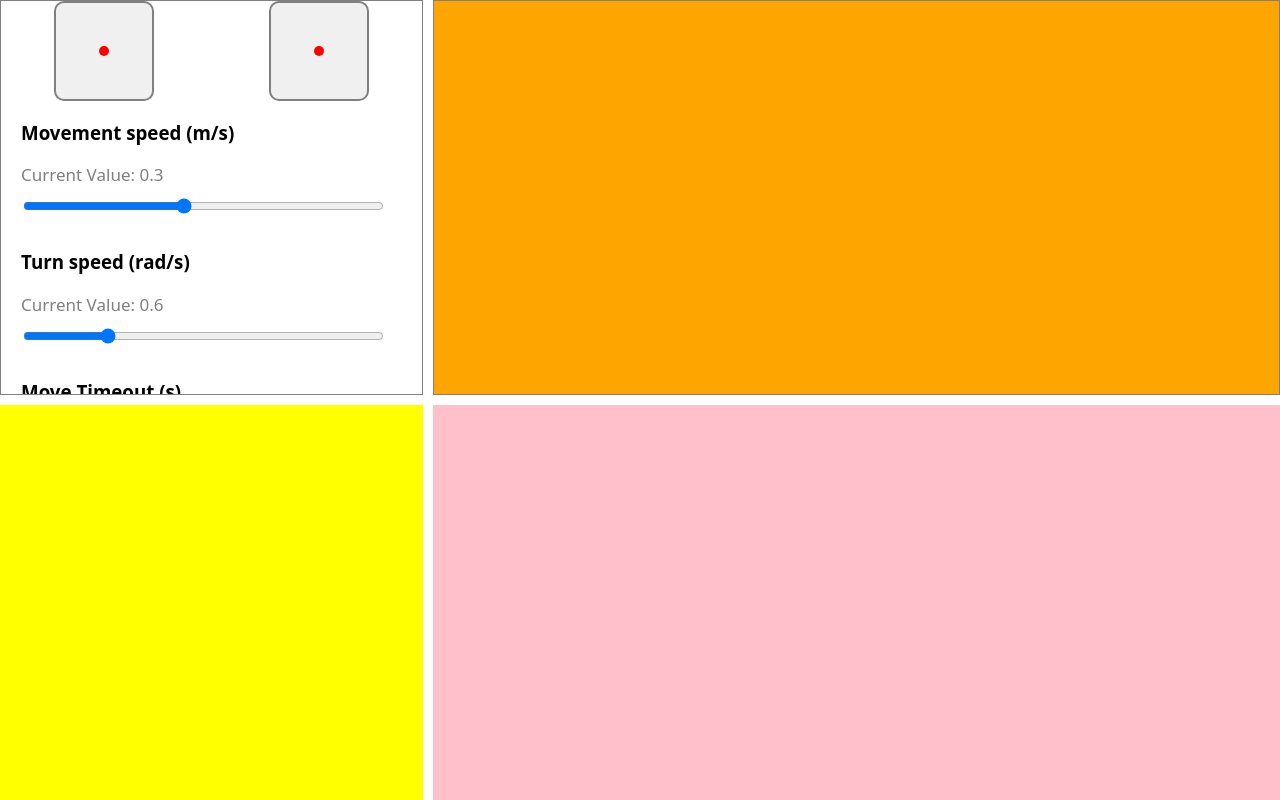
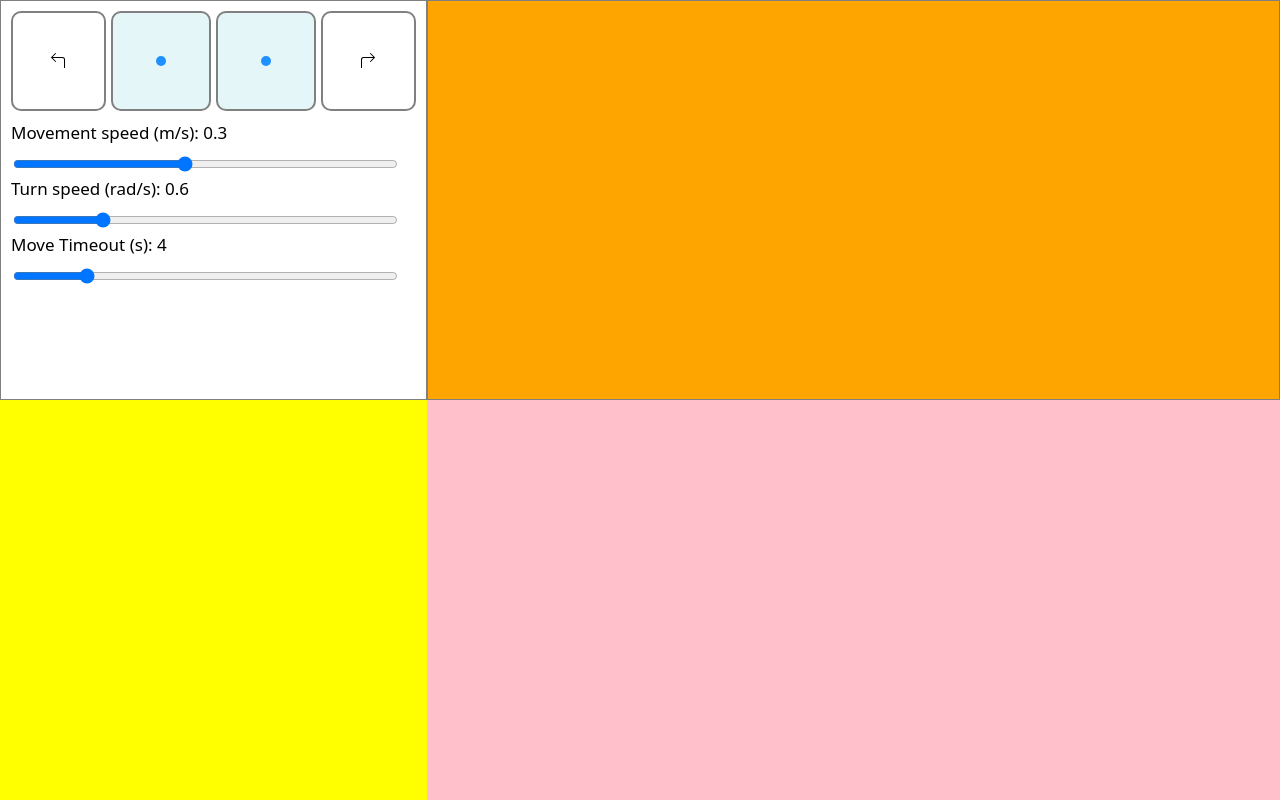
Before and after one commit to S3942721/robo-web-controller, a React (Vite) app in the folder frontend/: page /tom in a window 1280 px wide. Built offline with nearby package versions, Linux system fonts and the light colour scheme; no server answers.

Commit message:
Add script to puppet page

```diff
--- a/frontend/src/components/FoldableSection.jsx
+++ b/frontend/src/components/FoldableSection.jsx
@@ -8,7 +8,7 @@ export default function FoldableSection({ className, children, title, foldable =
     if (!foldable) {
         console.log('FoldableSection.jsx: foldable is false')
         return (
-            <div className={`${className || ''} ${compact ? 'compact' : ''}`}>
+            <div className={`${className || ''} ${compact ? 'compact' : ''}`} style={{padding: '10px'}}>
                 { children }
             </div>
         )
--- a/frontend/src/components/PreDefinedScripts.jsx
+++ b/frontend/src/components/PreDefinedScripts.jsx
@@ -2,7 +2,7 @@ import { useEffect, useState } from "react";
 import useWebSocket, { requestWS } from "../utils/useWebSocket";
 import FoldableSection from "./FoldableSection";
 
-export default function PreDefinedScripts({ controller, resetController }) {
+export default function PreDefinedScripts({ controller, resetController, foldable, compact }) {
 
     const { scripts } = useWebSocket();
     const [arrScripts, setArrScripts] = useState([]);
@@ -47,6 +47,31 @@ export default function PreDefinedScripts({ controller, resetController }) {
     // eslint-disable-next-line
     }, [controller])
 
+    if (compact) {
+        return (
+            <FoldableSection title={"Pre-Defined Scripts"} foldable={foldable} compact={compact}>
+                { arrScripts.map((script_name, i)=>{
+                    const script_value = scripts[script_name];
+                    return (
+                        <div
+                            key={`script-${i}`}
+                            className={`script clickable${s === script_name ? ' selected' : ""}`}
+                            onClick={()=>setScript(script_name)}
+                        >
+                            <div className="script-name">{script_name}</div>
+                            <div className="script-value">{script_value}</div>
+                        </div>
+                    )
+                }) }
+                <div className="inline-btns">
+                    <div className="btn" onClick={()=>switchSelect('last')}>Switch to Last Script</div>
+                    <div className="btn" onClick={executeSelectedScript}>Execute Selected Script</div>
+                    <div className="btn" onClick={()=>switchSelect('next')}>Switch to Next Script</div>
+                </div>
+            </FoldableSection>
+        )
+    }
+
     return (
         <FoldableSection title={"Pre-Defined Scripts"}>
             { arrScripts.map((script_name, i)=>{
--- a/frontend/src/components/pages/MoveController.jsx
+++ b/frontend/src/components/pages/MoveController.jsx
@@ -122,7 +122,10 @@ export default function MoveController({foldable, compact=false}) {
         // Return compact version of the component
         return (
             <FoldableSection title={"Movement Controller"} foldable={foldable} compact={true}>
-                <div className="joystick-container">
+                <div className="joystick-container" style={{marginBottom: '10px'}}>
+                    <div className={`rotation compact ${keys.Q ? "holding" : ""}`}>
+                        <Arrow90degLeft />
+                    </div>
                     <div className="joystick-box">
                         <div
                             className="joystick-point"
@@ -141,14 +144,13 @@ export default function MoveController({foldable, compact=false}) {
                             }}
                         />
                     </div>
+                    <div className={`rotation compact ${keys.E ? "holding" : ""}`}>
+                        <Arrow90degRight />
+                    </div>
                 </div>
-                {/* <div>X {x}</div>
-                <div>Y {y}</div>
-                <div>Hx {hx}</div>
-                <div>Hy {hy}</div> */}
-                <ScrollBar name='Movement speed (m/s)' initial={0.3} max={0.55} min={0.1} step={0.05} callback={updateCallback("ControlMovementSpeed")} />
-                <ScrollBar  name='Turn speed (rad/s)' initial={0.6} max={2} min={0.2} step={0.05} callback={updateCallback("ControlTurnSpeed")} />
-                <ScrollBar name='Move Timeout (s)' initial={4} max={20} min={0.5} step={0.5} callback={updateCallback("ControlMovementTimeout")} />
+                <ScrollBar name='Movement speed (m/s)' initial={0.3} max={0.55} min={0.1} step={0.05} callback={updateCallback("ControlMovementSpeed")} compact={true} />
+                <ScrollBar name='Turn speed (rad/s)' initial={0.6} max={2} min={0.2} step={0.05} callback={updateCallback("ControlTurnSpeed")} compact={true} />
+                <ScrollBar name='Move Timeout (s)' initial={4} max={20} min={0.5} step={0.5} callback={updateCallback("ControlMovementTimeout")} compact={true} />
             </FoldableSection>
         );
     }
--- a/frontend/src/components/pages/Puppeteer.jsx
+++ b/frontend/src/components/pages/Puppeteer.jsx
@@ -1,26 +1,27 @@
-import PreDefinedScripts from "../PreDefinedScripts"
-import ShortCuts from "./ShortCuts"
-import ScrollControllers from "../ScrollControllers"
-import MoveController from "./MoveController"
-import FullScreenSection from "../FullScreenSection"
-import ManualDefinedScript from "./../ManualDefinedScript"
+import PreDefinedScripts from "../PreDefinedScripts";
+import ScrollControllers from "../ScrollControllers";
+import MoveController from "./MoveController";
+import ShortCuts from "./ShortCuts";
+
 
 export default function Puppeteer() {
-        return (
-            <div>
-                <MoveController />
-                <ManualDefinedScript />
-                <ShortCuts />
-                <PreDefinedScripts />
-                <ScrollControllers />
+
+    return (
+        // <div style={{width: '1280px', height: '800px', position: 'absolute', top: 0, left: 0, backgroundColor: 'green'}}></div>
+        <div className={'full-screen-unscrollable'}>
+            <div className={'grid-container'}>
+                <div className={'grid-item'}>
+                    <MoveController foldable={false} compact={true}/>
+                </div>
+                <div className={'grid-item'}>
+                    <PreDefinedScripts foldable={false} compact={true}/>
+                </div>
+                <div style={{backgroundColor: "yellow"}}></div>
+                <div style={{backgroundColor: "pink"}}></div>
             </div>
-        )
-    // return (
-    //     <FullScreenSection className={full_screen ? 'full-screen-unscrollable' : ''} title={'Puppeteer'}>
-    //         <div className="grid-item"><MoveController /></div>
-    //         <div className="grid-item"><ShortCuts /></div>
-    //         <div className="grid-item"><PreDefinedScripts /></div>
-    //         <div className="grid-item"><ScrollControllers /></div>
-    //     </FullScreenSection>
-    // )
+        </div>
+            /*{ <ShortCuts />
+            <PreDefinedScripts />
+            <ScrollControllers /> }*/
+    )
 }
--- a/frontend/src/components/pages/index.jsx
+++ b/frontend/src/components/pages/index.jsx
@@ -12,6 +12,7 @@ export default function Controller() {
         <div>
             <MoveController />
             <ManualDefinedScript />
+            <SelectProfile />
             <ShortCuts />
             <PreDefinedScripts />
             <ScrollControllers />
--- a/frontend/src/components/sub-components/ScrollBar.jsx
+++ b/frontend/src/components/sub-components/ScrollBar.jsx
@@ -12,8 +12,7 @@ export default function ScrollBar({ name, initial, max, min, step, callback, com
     if (compact) {
         return (
             <div className="scroll-bar-container compact" >
-                { name }
-                <div className="number">Current Value: {value}</div>
+                <div className="number compact">{ name }: {value}</div>
                 <input type="range" min={min ?? 0} max={max ?? 100} step={step ?? 1} onChange={updateValue} value={value} />
             </div>
         )
--- a/frontend/src/styles/index.css
+++ b/frontend/src/styles/index.css
@@ -32,7 +32,7 @@ section > .foldable > .grid-shortcuts > .shortcut:hover,
     user-select: none;
     align-content: center;
     text-align: center;
-    transition-duration: .3s;
+    transition-duration: 0.5s; /* Adjust this value to change the fade time */
     margin: auto;
 }
 
@@ -43,6 +43,10 @@ section > .foldable > .grid-shortcuts > .shortcut:hover,
 
 .btn:hover {
     background-color: rgb(14, 105, 196);
+}
+
+.btn:active {
+    background-color: rgb(10, 80, 150);
 }
 
 section {
@@ -63,7 +67,7 @@ section > .title-bar > .fold-button {
     position: absolute;
     right: 0;
     top: 10px;
-    transition-duration: .5s;
+    transition-duration: 0.5s; /* Adjust this value to change the fade time */
     transform-origin: center;
 }
 section > .title-bar > .fold-button.expand {
@@ -71,6 +75,7 @@ section > .title-bar > .fold-button.expand {
 }
 section > .foldable {
     transform-origin: top;
+    transition-duration: 0.5s; /* Adjust this value to change the fade time */
 }
 section > .foldable.folded {
     transform: scaleY(0);
@@ -224,6 +229,7 @@ section > .foldable > .grid-shortcuts > .shortcut {
     text-align: center;
     align-content: center;
     border-radius: 10px;
+    transition-duration: 0.2s;
 }
 section.full-screen > .foldable > .grid-shortcuts > .shortcut {
     font-size: 40px;
@@ -231,7 +237,7 @@ section.full-screen > .foldable > .grid-shortcuts > .shortcut {
 }
 
 section > .foldable > .grid-shortcuts > .shortcut:active {
-    background-color: rgb(14, 105, 196);
+    background-color: rgb(10, 80, 150);
 }
 
 /* upload settings */
@@ -303,6 +309,12 @@ section > .foldable > .grid-shortcuts > .shortcut:active {
     margin-bottom: 10px;
 }
 
+.scroll-bar-container > .number.compact {
+    color: black;
+    font-size: 17px;
+    margin-bottom: 10px;
+}
+
 .scroll-bar-container > input[type='range'] {
     width: 100%;
 }
@@ -370,6 +382,16 @@ section > .foldable > .grid-shortcuts > .shortcut:active {
     right: calc(var(--rotation-width) + 10px);
     top: 0;
 }
+
+.movement-controller > .Q.compact {
+    /* Place in the middle of the bounding div */
+    right: calc(var(--rotation-width) + 10px);
+    top: calc(var(--rotation-height) / 2 - 10px);
+
+    width: 100%;
+    height: 100%;
+}
+
 .movement-controller > .E {
     right: 0;
     top: 0;
@@ -401,6 +423,21 @@ section > .foldable > .grid-shortcuts > .shortcut:active {
     width: 20px;
     height: 20px;
 }
+
+.rotation.compact {
+    flex: 1;
+    display: flex;
+    align-items: center;
+    justify-content: center;
+    border: 2px solid gray;
+    border-radius: 10px;
+}
+
+.rotation.compact.holding {
+    background-color: dodgerblue;
+    color: white;
+}
+
 /* announcements */
 .select-announces {
     width: 100%;
@@ -429,7 +466,7 @@ section > .foldable > .grid-shortcuts > .shortcut:active {
     height: 100vh;
     grid-template-rows: 1fr 1fr;
     grid-template-columns: 1fr 2fr;
-    gap: 10px;
+    gap: 0px;
 }
 
 .grid-item {
@@ -438,6 +475,7 @@ section > .foldable > .grid-shortcuts > .shortcut:active {
     align-items: center;
     justify-content: center;
     overflow: hidden;
+    position: relative;
 }
 
 .grid-item {
@@ -449,7 +487,7 @@ section > .foldable > .grid-shortcuts > .shortcut:active {
 
 .full-screen-section {
     margin: 0;
-    padding: 0;
+    padding: 10px;
     width: 100vw;
     height: 100vh;
     overflow: hidden;
@@ -468,22 +506,22 @@ section > .foldable > .grid-shortcuts > .shortcut:active {
     border: 2px solid gray;
     border-radius: 10px;
     margin: auto;
-    background-color: #f0f0f0;
+    background-color: #E4F6F8;
 }
 
 .joystick-point {
     position: absolute;
     width: 10px;
     height: 10px;
-    background-color: red;
+    background-color: dodgerblue;
     border-radius: 50%;
     transform: translate(-50%, -50%);
 }
 
 .joystick-container {
     display: grid;
-    grid-template-columns: 1fr 1fr;
-    gap: 10px;
+    grid-template-columns: 1fr 1fr 1fr 1fr;
+    gap: 5px;
     justify-items: center;
     align-items: center;
 }
@@ -494,3 +532,38 @@ section > .foldable > .grid-shortcuts > .shortcut:active {
     padding: 0;
     margin: 0;
 }
+
+.compact .script {
+    display: flex;
+    flex-direction: column;
+    width: 100%;
+    min-height: 30px;
+    align-content: center;
+    font-size: 14px;
+    padding: 5px;
+    margin: 10px 0px;
+    border: 1px solid lightgray;
+    border-radius: 5px;
+}
+
+.compact .script > .script-name {
+    font-size: 16px;
+    font-weight: bold;
+}
+
+.compact .script > .script-value {
+    color: gray;
+    margin-top: 3px;
+    height: 15px;
+    align-content: center;
+    white-space: nowrap;
+    overflow: hidden;
+}
+
+.compact .inline-btns {
+    bottom: 0;
+    width: 100%;
+    justify-content: space-around;
+    padding: 10px;
+    position: absolute;
+}
```
Also changed, not shown: 1 other file (tests, documents, lock files or other folders).
